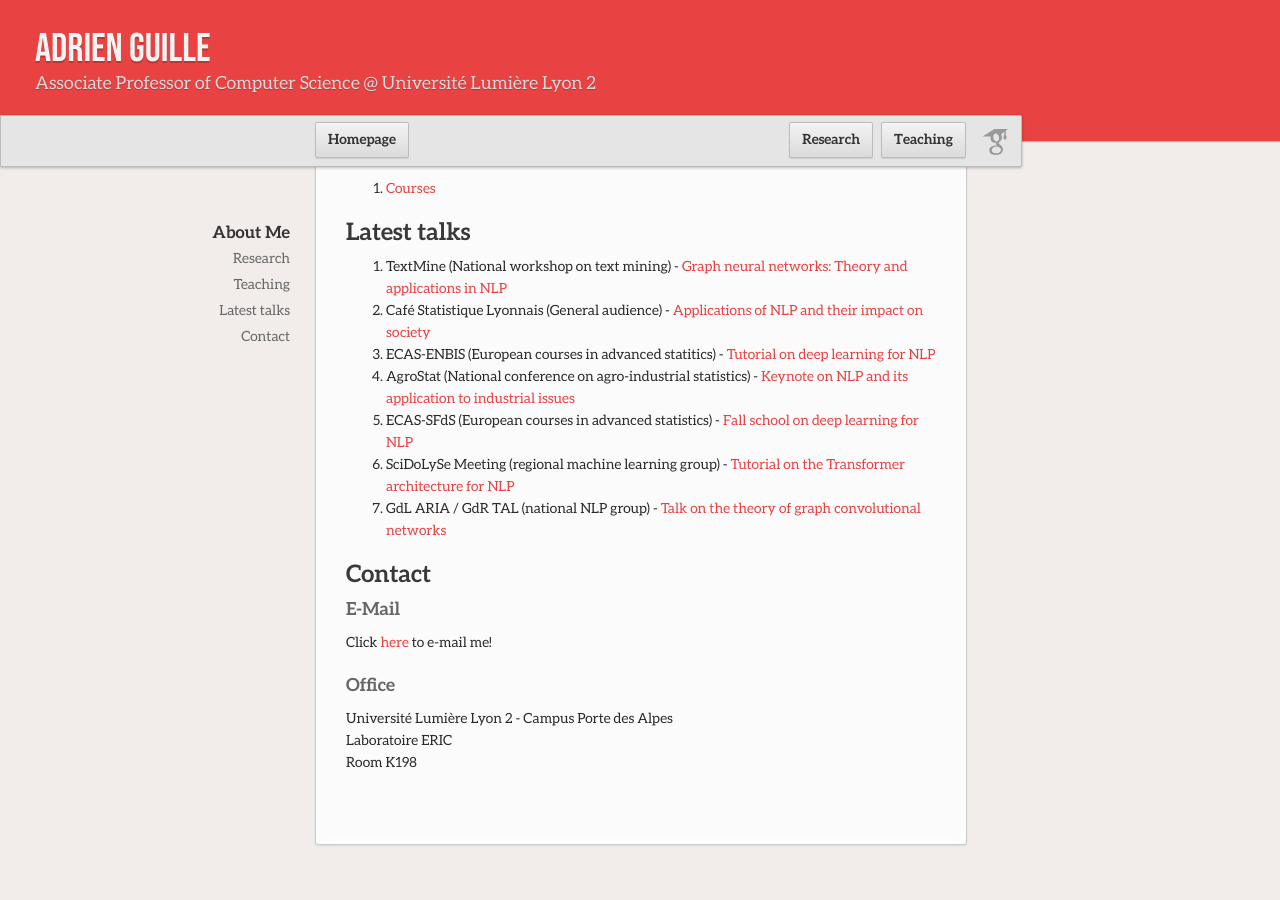
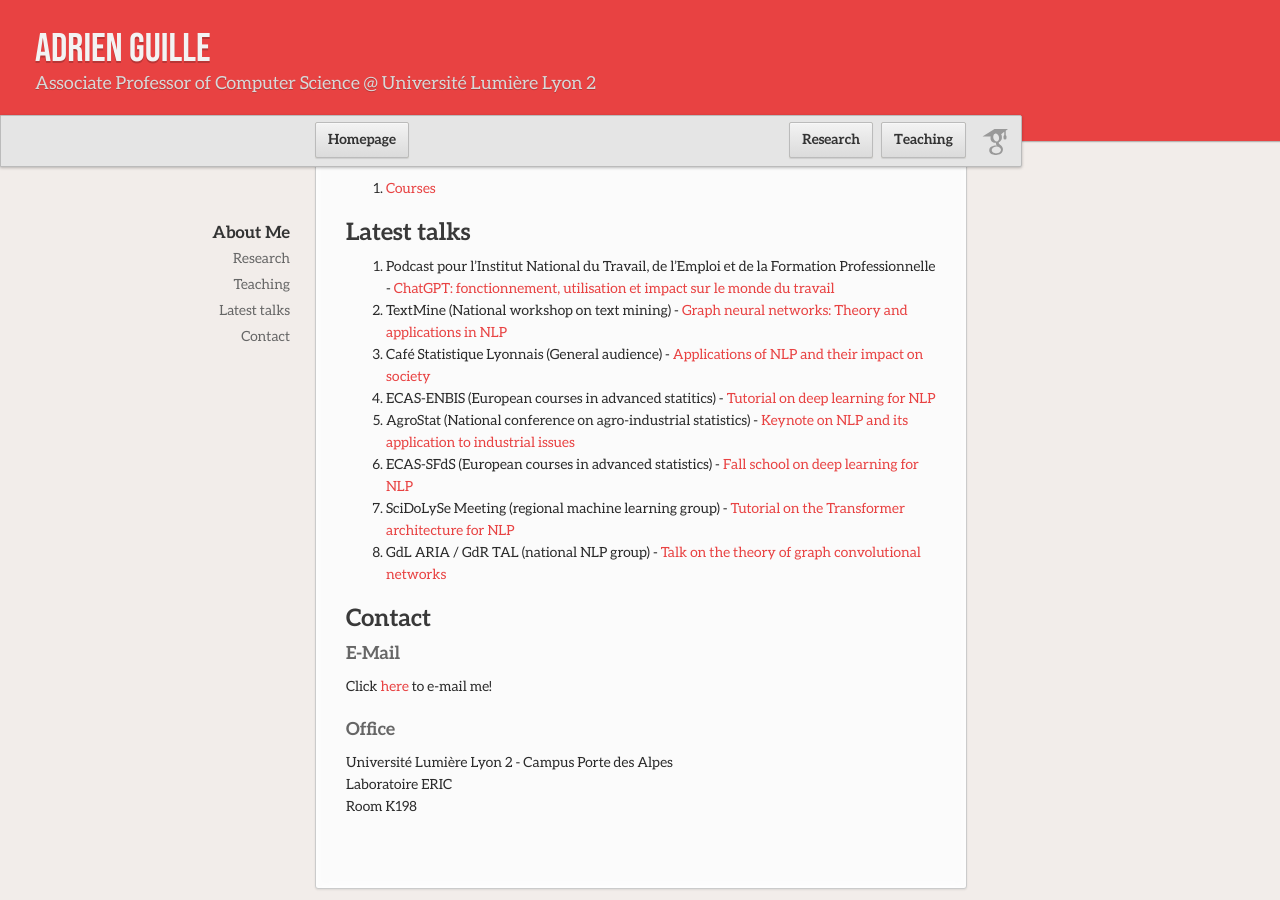
Before and after one commit to AdrienGuille/adrienguille.github.io, a Jekyll site: the page built from index.md, in a window 1280 px wide and 900 px high, scrolled down 708 px. Built offline with Jekyll 4.4.1, drawn with Linux system fonts in a browser that asks for light colours; our own code applies the rules of GitHub Pages for plain Markdown files.

Commit message:
Update index.md

```diff
--- a/index.md
+++ b/index.md
@@ -18,6 +18,7 @@ I teach courses in statistics and computer science, both at the undergraduate le
 
 ## Latest talks
 
+- Podcast pour l'Institut National du Travail, de l'Emploi et de la Formation Professionnelle - [ChatGPT: fonctionnement, utilisation et impact sur le monde du travail]()
 - TextMine (National workshop on text mining) - [Graph neural networks: Theory and applications in NLP](https://textmine.sciencesconf.org/data/pages/Adrien_TextMine.pdf)
 - Café Statistique Lyonnais (General audience) - [Applications of NLP and their impact on society](http://cafestatistiquelyonnais.blogspot.com/p/compte-rendus-des-cafes-passes.html)
 - ECAS-ENBIS (European courses in advanced statitics) - [Tutorial on deep learning for NLP](https://conferences.enbis.org/event/23/)
```
